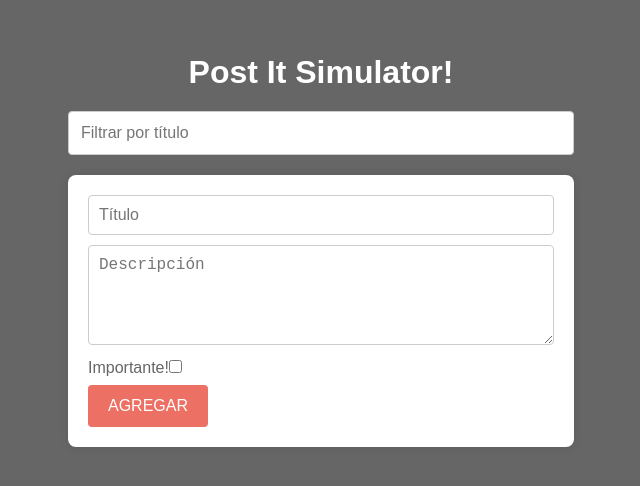
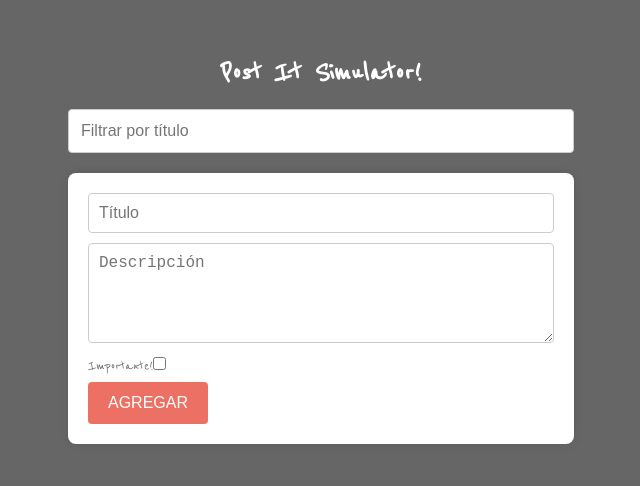
Before and after one commit to d4g0bah/post-it-simulator, a React (Create React App) app: page / in a window 1280 px wide. Shown: the part 140-626 px from the top of the page, without its empty margins (319-959 px from the left). Built offline with nearby package versions, Linux system fonts and the light colour scheme.

Commit message:
Update styles.css

```diff
--- a/src/styles.css
+++ b/src/styles.css
@@ -7,7 +7,7 @@
 }
 
 body {
-  font-family: Arial, sans-serif;
+  font-family: "Reenie Beanie", cursive;
   font-size: 16px;
   margin: 0;
   background: #666;
```
